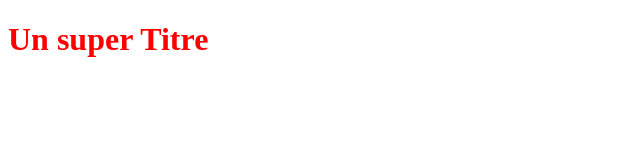
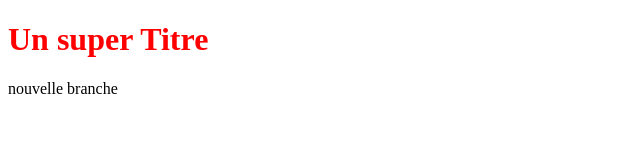
Before and after one commit to RkZTW/OpenclassroomsProject, a plain HTML site: page index.html in a window 1280 px wide. Shown: the whole page, without its empty margins (0-640 px from the left). Drawn offline with Linux system fonts and the light colour scheme.

Commit message:
new branch
new branch

```diff
--- a/index.html
+++ b/index.html
@@ -6,5 +6,6 @@
 </head>
 <body>
    <h1>Un super Titre</h1>
+   <p>nouvelle branche</p>
 </body>
 </html>
```
